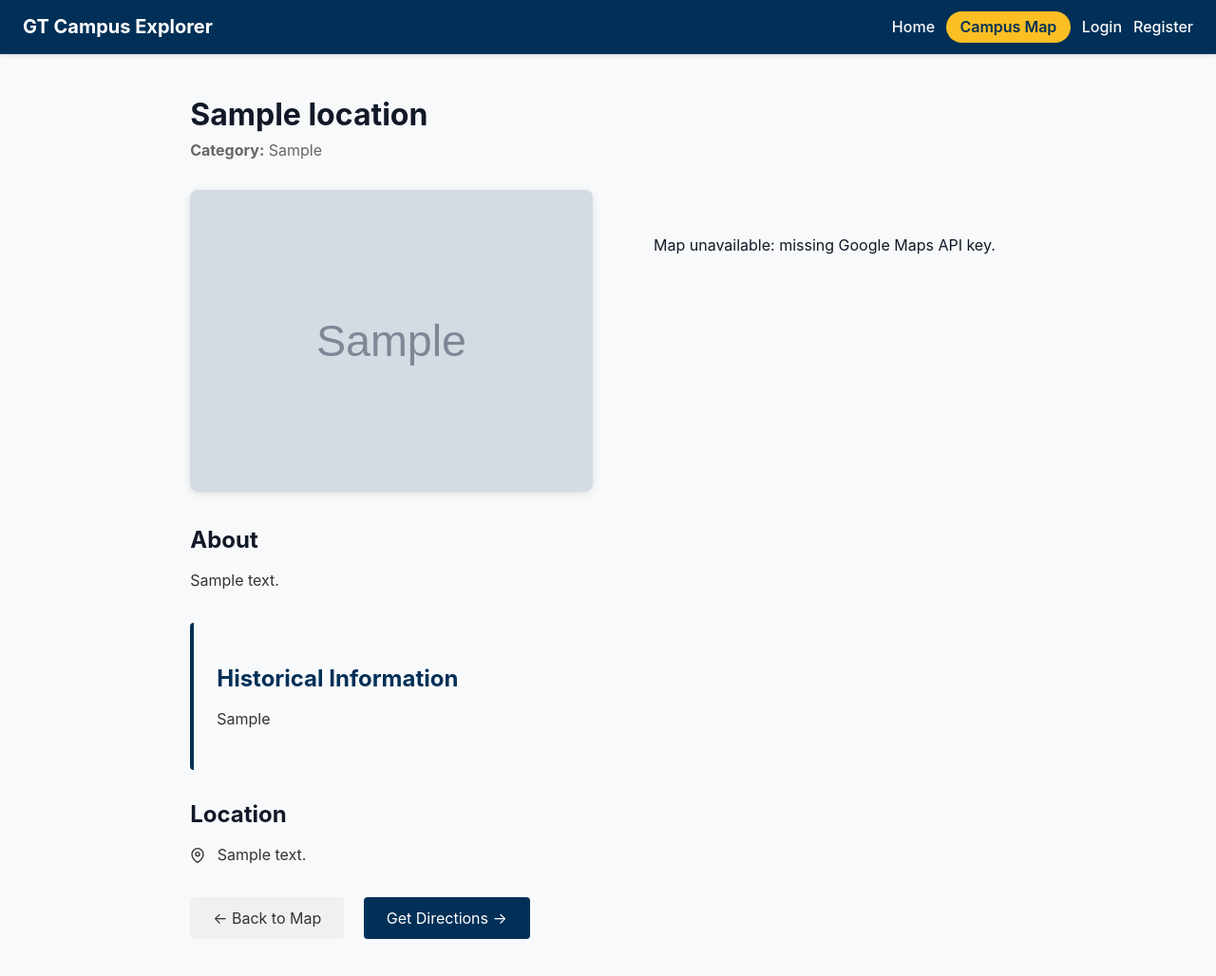
After one commit to KennyKeni/cs-2340-team-6-gt-campus-tour, a Django app: page /campus/locations/sample/ in a window 1280 px wide. The commit adds this page. Shown: the top 1028 px of the page at 95% size. Run offline with Django 5.2, Linux system fonts and the light colour scheme; tables that the repository leaves empty hold one stand-in row (values such as "Sample post"); grey boxes marked "Sample" are stand-in pictures.

Commit message:
small bug fix

```diff
--- /dev/null
+++ b/campus/templates/campus/location_detail.html
@@ -0,0 +1,171 @@
+{% extends "base.html" %}
+
+{% block title %}{{ location.name }} | GT Tour{% endblock %}
+
+{% block content %}
+<div class="location-detail-container" style="max-width: 1200px; margin: 0 auto; padding: 2rem;">
+    <div class="location-header" style="margin-bottom: 2rem;">
+        <div style="display: flex; justify-content: space-between; align-items: start;">
+            <div>
+                <h1 style="margin: 0 0 0.5rem 0;">{{ location.name }}</h1>
+                {% if location.category %}
+                <p style="color: #666; margin: 0;"><strong>Category:</strong> {{ location.category }}</p>
+                {% endif %}
+            </div>
+            {% if user.is_authenticated %}
+            <button class="bookmark-btn"
+                    data-slug="{{ location.slug }}"
+                    style="padding: 0.75rem 1.5rem; background: #003057; color: white; border: none; border-radius: 4px; cursor: pointer; font-size: 1rem;">
+                <svg class="bookmark-icon {% if is_bookmarked %}bookmarked{% endif %}"
+                     width="20" height="20" viewBox="0 0 24 24"
+                     fill="{% if is_bookmarked %}currentColor{% else %}none{% endif %}"
+                     stroke="currentColor" stroke-width="2"
+                     style="vertical-align: middle; margin-right: 0.5rem;">
+                    <path d="M19 21l-7-5-7 5V5a2 2 0 0 1 2-2h10a2 2 0 0 1 2 2z"></path>
+                </svg>
+                <span>{% if is_bookmarked %}Bookmarked{% else %}Bookmark{% endif %}</span>
+            </button>
+            {% endif %}
+        </div>
+    </div>
+
+    <div class="location-content" style="display: grid; grid-template-columns: 1fr 1fr; gap: 2rem;">
+        <div class="location-info">
+            {% if location.photo or location.image_url %}
+            <div class="location-photo" style="margin-bottom: 2rem;">
+                <img src="{% if location.photo %}{{ location.photo.url }}{% else %}{{ location.image_url }}{% endif %}"
+                     alt="{{ location.name }}"
+                     style="width: 100%; height: auto; border-radius: 8px; box-shadow: 0 2px 8px rgba(0,0,0,0.1);"
+                     onerror="this.parentElement.style.display='none';">
+            </div>
+            {% endif %}
+
+            <div class="description" style="margin-bottom: 2rem;">
+                <h2 style="font-size: 1.5rem; margin-bottom: 1rem;">About</h2>
+                <p style="line-height: 1.6; color: #333;">{{ location.description }}</p>
+            </div>
+
+            {% if location.historical_info %}
+            <div class="historical-info" style="margin-bottom: 2rem; padding: 1.5rem; background: #f8f9fa; border-left: 4px solid #003057; border-radius: 4px;">
+                <h2 style="font-size: 1.5rem; margin-bottom: 1rem; color: #003057;">Historical Information</h2>
+                <p style="line-height: 1.6; color: #333;">{{ location.historical_info }}</p>
+            </div>
+            {% endif %}
+
+            {% if location.address %}
+            <div class="address" style="margin-bottom: 2rem;">
+                <h2 style="font-size: 1.5rem; margin-bottom: 1rem;">Location</h2>
+                <p style="line-height: 1.6; color: #333;">
+                    <svg width="16" height="16" viewBox="0 0 24 24" fill="none" stroke="currentColor" stroke-width="2" style="vertical-align: middle; margin-right: 0.5rem;">
+                        <path d="M21 10c0 7-9 13-9 13s-9-6-9-13a9 9 0 0 1 18 0z"></path>
+                        <circle cx="12" cy="10" r="3"></circle>
+                    </svg>
+                    {{ location.address }}
+                </p>
+            </div>
+            {% endif %}
+
+            <div class="actions" style="margin-top: 2rem;">
+                <a href="{% url 'campus:overview' %}" style="display: inline-block; padding: 0.75rem 1.5rem; background: #f0f0f0; color: #333; text-decoration: none; border-radius: 4px; margin-right: 1rem;">
+                    ← Back to Map
+                </a>
+                {% if location.latitude and location.longitude %}
+                <a href="https://www.google.com/maps/dir/?api=1&destination={{ location.latitude }},{{ location.longitude }}"
+                   target="_blank"
+                   style="display: inline-block; padding: 0.75rem 1.5rem; background: #003057; color: white; text-decoration: none; border-radius: 4px;">
+                    Get Directions →
+                </a>
+                {% endif %}
+            </div>
+        </div>
+
+        <div class="location-map">
+            {% if google_maps_api_key %}
+            <div id="detail-map" style="width: 100%; height: 500px; border-radius: 8px; box-shadow: 0 2px 8px rgba(0,0,0,0.1);"></div>
+            {% else %}
+            <div style="padding: 2rem; background: #f8f9fa; border-radius: 8px; text-align: center;">
+                <p>Map unavailable: missing Google Maps API key.</p>
+            </div>
+            {% endif %}
+        </div>
+    </div>
+</div>
+
+<style>
+.bookmark-btn:hover {
+    background: #002244 !important;
+}
+.bookmark-icon.bookmarked {
+    fill: #fbbf24;
+}
+</style>
+
+<script>
+{% if google_maps_api_key %}
+window.initDetailMap = function() {
+    const map = new google.maps.Map(document.getElementById('detail-map'), {
+        center: { lat: {{ location.latitude }}, lng: {{ location.longitude }} },
+        zoom: 17,
+        styles: [
+            { featureType: 'poi', elementType: 'labels.icon', stylers: [{ visibility: 'off' }] },
+            { featureType: 'poi', elementType: 'labels.text', stylers: [{ visibility: 'off' }] },
+        ],
+    });
+
+    new google.maps.Marker({
+        position: { lat: {{ location.latitude }}, lng: {{ location.longitude }} },
+        map: map,
+        title: '{{ location.name }}',
+        icon: {
+            path: google.maps.SymbolPath.CIRCLE,
+            scale: 10,
+            fillColor: '#fbbf24',
+            fillOpacity: 1,
+            strokeColor: '#003057',
+            strokeWeight: 3,
+        },
+    });
+};
+{% endif %}
+
+// Bookmark toggle functionality
+{% if user.is_authenticated %}
+document.querySelector('.bookmark-btn').addEventListener('click', async function(e) {
+    e.preventDefault();
+
+    const slug = this.dataset.slug;
+    const icon = this.querySelector('.bookmark-icon');
+    const text = this.querySelector('span');
+    const isBookmarked = icon.classList.contains('bookmarked');
+
+    try {
+        const response = await fetch(`/campus/api/locations/${slug}/bookmark/`, {
+            method: 'POST',
+            headers: {
+                'X-CSRFToken': '{{ csrf_token }}',
+                'Content-Type': 'application/json',
+            },
+        });
+
+        if (response.ok) {
+            icon.classList.toggle('bookmarked');
+            if (isBookmarked) {
+                icon.setAttribute('fill', 'none');
+                text.textContent = 'Bookmark';
+            } else {
+                icon.setAttribute('fill', 'currentColor');
+                text.textContent = 'Bookmarked';
+            }
+        }
+    } catch (error) {
+        console.error('Error toggling bookmark:', error);
+    }
+});
+{% endif %}
+</script>
+
+{% if google_maps_api_key %}
+<script src="https://maps.googleapis.com/maps/api/js?key={{ google_maps_api_key }}&callback=initDetailMap" async defer></script>
+{% endif %}
+
+{% endblock %}
--- a/campus/templates/campus/overview.html
+++ b/campus/templates/campus/overview.html
@@ -29,7 +29,9 @@
                     data-slug="{{ location.slug }}">
                     <div class="location-card-header">
                         <div>
-                            <h3 class="location-title">{{ location.name }}</h3>
+                            <a href="{% url 'campus:location-detail' location.slug %}" style="text-decoration: none; color: inherit;">
+                                <h3 class="location-title">{{ location.name }}</h3>
+                            </a>
                             <p class="location-meta">{{ location.category|default:"Campus Highlight" }}</p>
                         </div>
                         {% if user.is_authenticated %}
--- a/campus/urls.py
+++ b/campus/urls.py
@@ -8,6 +8,11 @@ urlpatterns = [
     path('', views.campus_overview, name='overview'),
     path('api/locations/', views.location_list, name='location-list'),
     path('api/chat/', views.chat_with_assistant, name='chat'),
+
+    # ---------------------------------------------------------------------
+    # Location detail page (User Story #9)
+    # ---------------------------------------------------------------------
+    path('locations/<slug:slug>/', views.location_detail, name='location-detail'),
 
     # ---------------------------------------------------------------------
     # Bookmark endpoints (User Story #8)
--- a/campus/views.py
+++ b/campus/views.py
@@ -174,6 +174,26 @@ def delete_location(request, slug):
 
 
 # -------------------------------------------------------------------------
+#  LOCATION DETAIL VIEW (User Story #9)
+# -------------------------------------------------------------------------
+def location_detail(request, slug):
+    """Display detailed information about a specific location."""
+    location = get_object_or_404(Location, slug=slug)
+
+    # Check if user has bookmarked this location
+    is_bookmarked = False
+    if request.user.is_authenticated:
+        is_bookmarked = Bookmark.objects.filter(user=request.user, location=location).exists()
+
+    context = {
+        'location': location,
+        'is_bookmarked': is_bookmarked,
+        'google_maps_api_key': settings.GOOGLE_MAP_API_KEY,
+    }
+    return render(request, 'campus/location_detail.html', context)
+
+
+# -------------------------------------------------------------------------
 #  BOOKMARK VIEWS (User Story #8)
 # -------------------------------------------------------------------------
 @login_required
```
Also changed, not shown: campus/management/commands/seed_locations.py (added, +134 -0 lines), campus/management/__init__.py (added), campus/management/commands/__init__.py (added).
